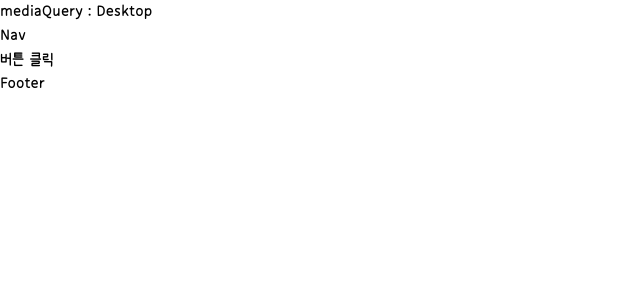
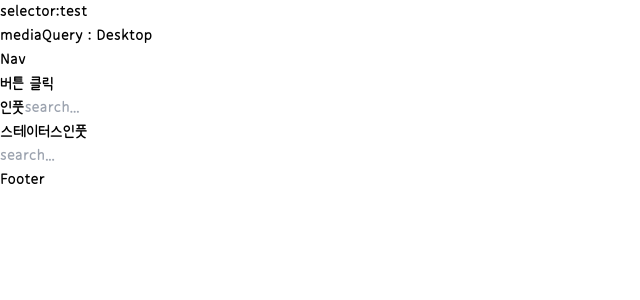
Before and after one commit to bluke127/react_todolist, a React (Create React App) app: page /component in a window 1280 px wide. Shown: the top 300 px of the page, without its empty margins (0-640 px from the left). Built offline with nearby package versions, Linux system fonts and the light colour scheme.

Commit message:
[feat]input, statusinput 추가

```diff
--- a/package.json
+++ b/package.json
@@ -19,6 +19,7 @@
     "postcss": "^8.4.31",
     "react": "^18.2.0",
     "react-dom": "^18.2.0",
+    "react-icons": "^4.11.0",
     "react-redux": "^8.1.3",
     "react-responsive": "^9.0.2",
     "react-router-dom": "^6.17.0",
--- a/src/App.tsx
+++ b/src/App.tsx
@@ -1,8 +1,15 @@
 import Test01 from "@/Pages/Test01";
-import { useCallback, useEffect, useState } from "react";
+import {
+  FocusEventHandler,
+  useCallback,
+  useEffect,
+  useState,
+  useRef,
+} from "react";
 import { useDispatch, useSelector } from "react-redux";
 import { AnyAction, Dispatch } from "redux";
 import { SetMediaQuery } from "./Store/reducers/mediaQuery";
+import { SetFocusTarget } from "./Store/reducers/utils";
 
 import Layout from "@/Layout/index";
 import { useMediaQuery } from "react-responsive";
@@ -10,6 +17,10 @@ import { redirect } from "react-router-dom";
 
 function App() {
   const dispatch: Dispatch<AnyAction> = useDispatch();
+  const selector: string = useSelector((s: ReducerType) => {
+    console.log(s, "ss");
+    return s.UtilsReducer.FOCUS_TARGET as string;
+  });
 
   const isDesktop: boolean = useMediaQuery({
     query: "(min-width:1024px)",
@@ -25,11 +36,18 @@ function App() {
       SetMediaQuery(isMobile ? "Mobile" : isTablet ? "Tablet" : "Desktop")
     );
   }, [isDesktop, isTablet, isMobile]);
+  const setTarget: (e: any) => void = (e: FocusEvent) => {
+    let t: EventTarget = e.target;
+    if (t instanceof Element) {
+      dispatch(SetFocusTarget(t.id));
+    }
+  };
   useEffect(() => {
-    redirect('/todo')
+    redirect("/todo");
   }, []);
   return (
-    <div className="App">
+    <div className="App" onFocus={setTarget} onClick={setTarget}>
+      selector:{selector}
       <Layout />
     </div>
   );
--- /dev/null
+++ b/src/Components/Input/StatusInput.tsx
@@ -0,0 +1,66 @@
+import React, { useId,ChangeEventHandler, useEffect, useMemo, useRef } from "react";
+import { AiFillCloseCircle } from "react-icons/ai";
+import Input from "@/Components/Input/index";
+// import "@/styles/components/Input/StatusInput.scss";
+import { InputType } from "src/Types";
+import { useSelector } from "react-redux";
+interface propsType extends InputType {
+  validation?: RegExp;
+  onClear?: Function | ChangeEventHandler;
+}
+export default function StatusInput(props: propsType) {
+  const uniqueId = useId();
+  //props
+  const {
+    id=uniqueId,
+    value = "",
+    onChange,
+    style,
+    type,
+    placeholder,
+    validation,
+    onClear = () => {
+      (onChange as Function)("");
+    },
+    label,
+  } = props;
+  //useRef
+  const InputRef = useRef();
+  const targetInputId: string = useSelector((s: ReducerType) => {
+    console.log(s, "ss");
+    return s.UtilsReducer.FOCUS_TARGET as string;
+  });
+  //useContext
+  // const {
+  //   state: { target },
+  //   action: Aaction,
+  // } = UseUtilsContext(); //현재 타겟이 이 element면 reset button이 보이도록
+  //useMemo
+  const passValidation = useMemo(() => {
+    return validation?.test(value as string);
+  }, [value]);
+
+  return (
+    <div className="input_wrap">
+      {props.label && <label htmlFor={id ?? ""}>{label}</label>}
+      <div className="status_input_wrap">
+        <Input
+          id={id ?? ""}
+          value={value}
+          onChange={onChange}
+          style={style}
+          type={type}
+          placeholder={placeholder}
+          ref={InputRef}
+          className={passValidation ? "success" : "fail"}
+        />
+        {(InputRef?.current as HTMLElement)?.id}
+        {targetInputId === (InputRef?.current as HTMLElement)?.id && (
+          <span className="clear_value" onClick={()=>onClear}>
+            <AiFillCloseCircle />
+          </span>
+         )}
+      </div>
+    </div>
+  );
+}
--- /dev/null
+++ b/src/Components/Input/index.tsx
@@ -0,0 +1,89 @@
+//react
+import React, {
+  forwardRef,
+  ChangeEventHandler,
+  RefObject,
+  KeyboardEventHandler,
+  FormEvent,
+  LegacyRef,
+  useId
+} from "react";
+import { InputType } from "src/Types";
+//style
+export type PropsType = InputType
+const Input = forwardRef(
+  (
+    props: PropsType,
+    ref: RefObject<HTMLInputElement> | LegacyRef<HTMLTextAreaElement>
+  ) => {
+    const uniqueId = useId();
+    //props
+    const {
+      value = false,
+      defaultValue = "",
+      id = uniqueId,
+      onChange,
+      onKeyUp,
+      onKeyPress,
+      onInput,
+      style,
+      wrapperStyle,
+      type = "text",
+      placeholder,
+      label,
+      className,
+      wrapperClassName,
+      name,
+      multiple,
+      accept
+    } = props;
+    return (
+      <span
+
+        className={"input_wrap "+wrapperClassName}
+        style={{ display: "inline-block", ...wrapperStyle }}
+      >
+        {props.label && <label htmlFor={id}>{label}</label>}
+        {type !== "textarea" ? (
+          <input
+            id={id}
+            // @ts-ignore
+            // value={value}
+            defaultValue={defaultValue}
+            onChange={onChange as ChangeEventHandler}
+            onInput={onInput}
+            onKeyUp={onKeyUp}
+            onKeyPress={onKeyPress}
+            style={style}
+            type={type}
+            placeholder={placeholder}
+            ref={ref as RefObject<HTMLInputElement>}
+            className={className}
+            name={name}
+            multiple={multiple ? true : false}
+            accept={accept}
+            autoComplete={"off"}
+          />
+        ) : (
+          <textarea
+            id={id}
+            // @ts-ignore
+            value={value}
+            onChange={onChange as ChangeEventHandler}
+            onInput={onInput}
+            onKeyUp={onKeyUp}
+            onKeyPress={onKeyPress}
+            style={style}
+            // type={type}
+            placeholder={placeholder}
+            ref={ref as LegacyRef<HTMLTextAreaElement>}
+            className={className}
+            name={name}
+          />
+        )}
+      </span>
+    );
+  }
+);
+Input.displayName = "Input";
+export default React.memo(Input);
--- a/src/Components/Nav.tsx
+++ b/src/Components/Nav.tsx
@@ -1,5 +1,6 @@
 import React from "react";
 import { useSelector } from "react-redux";
+import Input from "./Input";
 
 function Nav() {
   const mediaQuery = useSelector(
@@ -10,6 +11,7 @@ function Nav() {
       <div>mediaQuery : {mediaQuery}</div>
       <div>Nav</div>
     </>
+
   );
 }
 
--- a/src/Pages/ComponentTest.tsx
+++ b/src/Pages/ComponentTest.tsx
@@ -1,16 +1,47 @@
 import Button from "@/Components/Button/index";
-import { useCallback } from 'react';
+import Input from "@/Components/Input";
+import StatusInput from "@/Components/Input/StatusInput";
+import { ChangeEvent, useCallback, useState } from "react";
 
 function ComponentTest() {
-  const onButtonClick = useCallback(()=>{
-    alert("onButtonClick")
-  },[])
+  const [text, setText] = useState("");
+  const onButtonClick = useCallback(() => {
+    alert("onButtonClick");
+  }, []);
+
   return (
     <div>
       <ul>
         <li>
-          <Button onClick={onButtonClick} isDebouncedButton={true}>버튼 클릭</Button>
+          <Button onClick={onButtonClick} isDebouncedButton={true}>
+            버튼 클릭
+          </Button>
         </li>
+
+        <li>
+          인풋{text}
+          <Input
+            type="text"
+            placeholder="search..."
+            value={text}
+            onChange={(e: ChangeEvent) =>
+              setText((e.target as HTMLInputElement).value)
+            }
+          />
+        </li>
+
+        <li>
+          스테이터스인풋{text}
+          <StatusInput
+            type="text"
+            placeholder="search..."
+            value={text}
+            onChange={(e: ChangeEvent) =>
+              setText((e.target as HTMLInputElement).value)
+            }
+          />
+        </li>
+
       </ul>
     </div>
   );
--- a/src/Store/reducers/index.ts
+++ b/src/Store/reducers/index.ts
@@ -1,4 +1,5 @@
 import { combineReducers } from "redux";
 import { MediaQueryReducer } from "./mediaQuery";
-const rootReducer = combineReducers({ MediaQueryReducer });
+import { UtilsReducer } from "./utils";
+const rootReducer = combineReducers({ MediaQueryReducer, UtilsReducer });
 export default rootReducer;
--- /dev/null
+++ b/src/Store/reducers/utils.ts
@@ -0,0 +1,25 @@
+const INITAIL_FOCUS_TARGET: string | HTMLElement = "test";
+const INITAIL_STATE = { FOCUS_TARGET: INITAIL_FOCUS_TARGET };
+export const SetFocusTarget = (target: any) => {
+  return {
+    type: `UTILS/FocusTarget`,
+    payload: target,
+  };
+};
+export const focusTarget = {
+  type: "UTILS/FocusTarget",
+  payload: "ttt",
+};
+
+export const UtilsReducer = (
+  state = INITAIL_STATE,
+  action: { type: string; payload: any }
+) => {
+  console.log(action, "action");
+  switch (action.type) {
+    case `UTILS/FocusTarget`:
+      return { ...state, FOCUS_TARGET: action.payload };
+    default:
+      return state;
+  }
+};
--- /dev/null
+++ b/src/Types/index.ts
@@ -0,0 +1,20 @@
+import { ChangeEventHandler, KeyboardEventHandler, FormEvent } from "react";
+export interface InputType {
+  value?: string | boolean | number;
+  defaultValue?: string | number;
+  id?: string;
+  onChange?: ChangeEventHandler | Function;
+  onKeyUp?: KeyboardEventHandler;
+  onKeyPress?: KeyboardEventHandler;
+  onInput?: (e: FormEvent, ...arg: any) => void;
+  style?: any;
+  wrapperStyle?: any;
+  wrapperClassName?: string;
+  type?: string;
+  placeholder?: string;
+  label?: string;
+  className?: string;
+  name?: string;
+  multiple?: boolean;
+  accept?: string;
+}
--- a/src/Types/store.ts
+++ b/src/Types/store.ts
@@ -1,6 +1,10 @@
 interface ReducerType {
-  MediaQueryReducer:string
+  MediaQueryReducer: string;
+  UtilsReducer: UtilsReducer;
+}
+interface UtilsReducer {
+  FOCUS_TARGET: unknown;
 }
 interface storeType {
-  number:number
+  number: number;
 }
--- a/src/index.tsx
+++ b/src/index.tsx
@@ -20,7 +20,7 @@ const root = ReactDOM.createRoot(
 
 const store = configureStore({
   reducer: rootReducer, // combineReducers로 리듀서를 묶은 리덕스 모듈 파일
-  // middleware: [ReduxThunk, logger], // 사용할 미들웨어들을 나열
+  middleware: getDefaultMiddleware => getDefaultMiddleware({ serializableCheck: false }), // 사용할 미들웨어들을 나열
   devTools: true, // 기본은 true로 설정되어있다. 개발자 도구의 사용 여부를 정한다.
   // preloadedState: {
   //   loading: {
--- a/tsconfig.json
+++ b/tsconfig.json
@@ -7,7 +7,7 @@
     "skipLibCheck": true,
     "esModuleInterop": true,
     "allowSyntheticDefaultImports": true,
-    "strict": true,
+    "strict": false,
     "forceConsistentCasingInFileNames": true,
     "noFallthroughCasesInSwitch": true,
     "module": "esnext",
```
